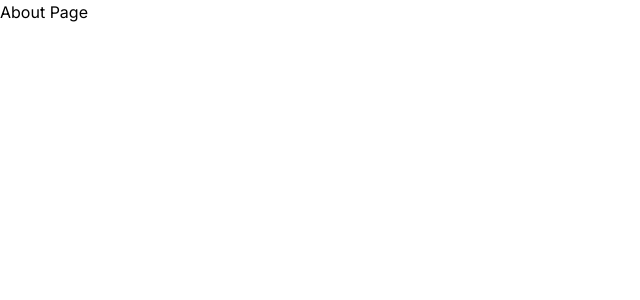
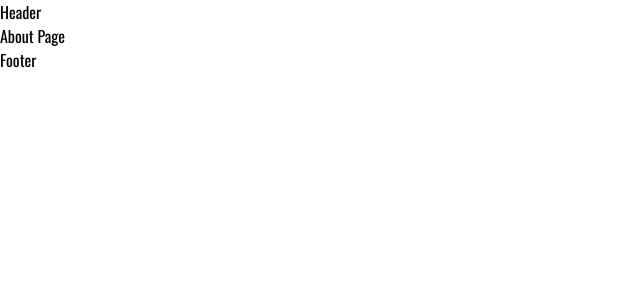
Before and after one commit to hamid19471/webdream, a Next.js app: page /contact in a window 1280 px wide. Shown: the top 300 px of the page, without its empty margins (0-640 px from the left). Built offline with nearby package versions, Linux system fonts and the light colour scheme.

Commit message:
Update: add Oswald google font, and use Header and Footer components

```diff
--- a/src/app/layout.tsx
+++ b/src/app/layout.tsx
@@ -1,8 +1,15 @@
 import type { Metadata } from "next";
-import { Inter } from "next/font/google";
+import { Oswald } from "next/font/google";
 import "./globals.css";
+import { Header } from "./_components/header";
+import { Footer } from "./_components/footer";
 
-const inter = Inter({ subsets: ["latin"] });
+const oswald = Oswald({
+  subsets: ["latin"],
+  weight: ["200", "300", "400", "500", "600", "700"],
+  display: "swap",
+  variable: "--font-oswald",
+});
 
 export const metadata: Metadata = {
   title: "Create Next App",
@@ -16,7 +23,11 @@ export default function RootLayout({
 }>) {
   return (
     <html lang="en">
-      <body className={inter.className}>{children}</body>
+      <body className={`${oswald.variable}`}>
+        <Header />
+        {children}
+        <Footer />
+      </body>
     </html>
   );
 }
```
